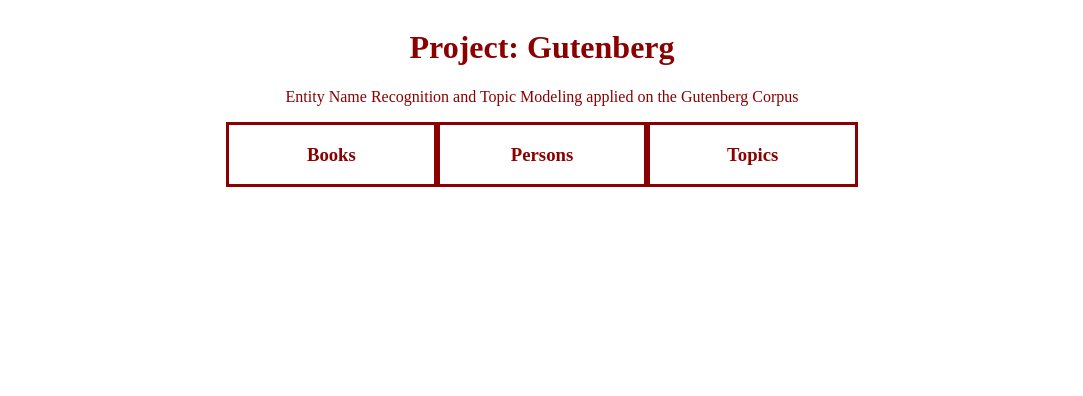
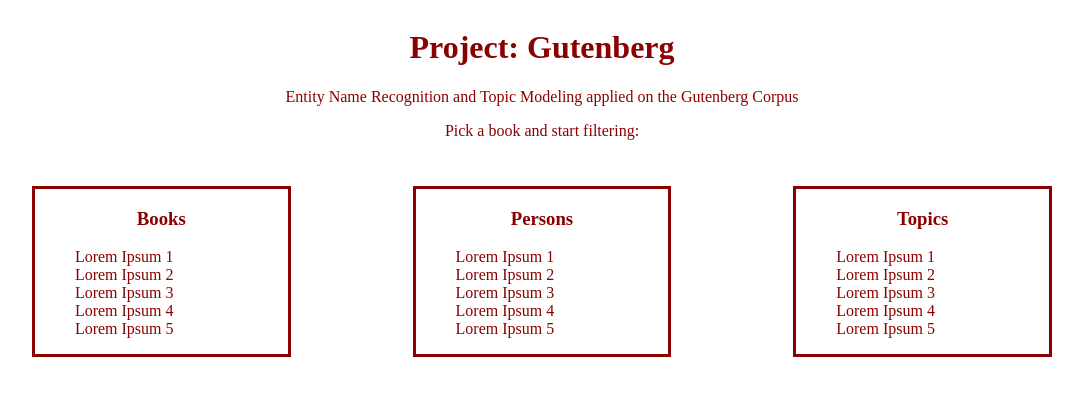
Before and after one commit to schanikk/Gutenberg-Graph-Network, a Django app: page /gutenberg/hello/ in a window 1280 px wide. Shown: the top 396 px of the page, without its empty margins (98-1181 px from the left). Run offline with Django 4.2, Linux system fonts and the light colour scheme.

Commit message:
added styling, added lists

```diff
--- a/gutenbergApp/static/style.css
+++ b/gutenbergApp/static/styles/style.css
@@ -1,15 +1,13 @@
-body{
-    color: darkred;
-}
-
-/* Path: static\style.css */
-
 .main-container{
     display: flex;
     justify-content: center;
     flex-direction: column;
     margin: auto;
-    width: 50%;
+    width: 100%;
+}
+
+body{
+    color: darkred;
 }
 
 .header{
@@ -18,13 +16,19 @@ body{
 
 .data-container{
     display: flex;
-    justify-content: space-between;
+    justify-content: space-evenly;
     flex-basis: 1 1 1;
+    margin-top: 30px;
 }
 
 .col-books, .col-topics, .col-persons{
     border-style: solid;
     border-color: darkred;
-    width: 100%;
+    width: 20%;
     text-align: center;
 }
+
+ul{
+    list-style: none;
+    text-align: left
+}
--- a/gutenbergApp/templates/hello.html
+++ b/gutenbergApp/templates/hello.html
@@ -5,7 +5,7 @@
     <meta charset="UTF-8">
     <meta http-equiv="X-UA-Compatible" content="IE=edge">
     <meta name="viewport" content="width=device-width, initial-scale=1.0">
-    <link rel="stylesheet" href="{% static 'style.css' %}">
+    <link rel="stylesheet" href="{% static 'styles/style.css' %}">
     <title>Gutenberg</title>
 </head>
 <body>
@@ -13,19 +13,42 @@
         <div class="header">
             <h1>Project: Gutenberg</h1>
             <p>Entity Name Recognition and Topic Modeling applied on the Gutenberg Corpus</p>
+            <p>Pick a book and start filtering:</p>
         </div>
         <div class="data-container">
             <div class="col-books">
                 <h3>Books</h3>
+                <ul class="list-books">
+                    <li>Lorem Ipsum 1</li>
+                    <li>Lorem Ipsum 2</li>
+                    <li>Lorem Ipsum 3</li>
+                    <li>Lorem Ipsum 4</li>
+                    <li>Lorem Ipsum 5</li>
+                </ul>
             </div>
             <div class="col-persons">
                 <h3>Persons</h3>
+                <ul class="list-persons">
+                    <li>Lorem Ipsum 1</li>
+                    <li>Lorem Ipsum 2</li>
+                    <li>Lorem Ipsum 3</li>
+                    <li>Lorem Ipsum 4</li>
+                    <li>Lorem Ipsum 5</li>
+                </ul>
             </div>
             <div class="col-topics">
                 <h3>Topics</h3>
+                <ul class="list-topics">
+                    <li>Lorem Ipsum 1</li>
+                    <li>Lorem Ipsum 2</li>
+                    <li>Lorem Ipsum 3</li>
+                    <li>Lorem Ipsum 4</li>
+                    <li>Lorem Ipsum 5</li>
+                </ul>
             </div>
         </div>
     </div>
+    <script src="{% static 'scripts/index.js' %}" ></script>
 
 </body>
 </html>
```
